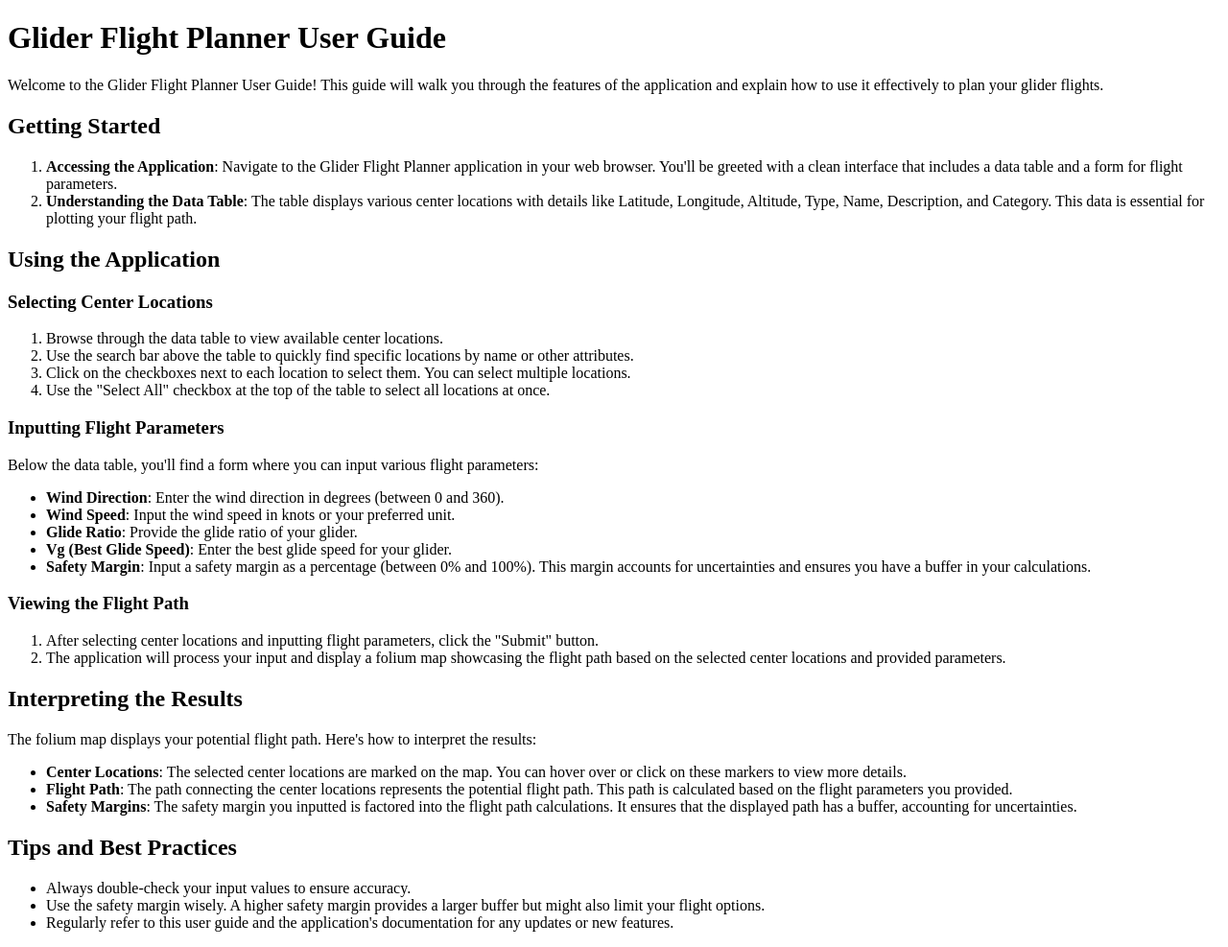
After one commit to AlexCodeGlider/gliderFlightPlanner, a Flask app: page /user-guide in a window 1280 px wide. The commit adds this page. Shown: the whole page at 96% size. Run offline with Flask 3, Linux system fonts and the light colour scheme.

Commit message:
User guide

```diff
--- a/app.py
+++ b/app.py
@@ -194,5 +194,9 @@ def index():
 
     return render_template("index.html", map_html=map_html, data=data)
 
+@app.route('/user-guide')
+def user_guide():
+    return render_template('user_guide.html')
+
 if __name__ == "__main__":
     app.run(debug=True)
--- a/templates/index.html
+++ b/templates/index.html
@@ -70,6 +70,9 @@
 <body>
     <div class="container">
         <h2 class="my-4">Glider Flight Planner</h2>
+
+        <p>Welcome to the Glider Flight Planner! Enter the flight parameters and select locations to create map.</p>
+        <a href="/user-guide">User Guide</a>
 
         <form action="/" method="post" id="flightParametersForm">
             <div class="row">
--- /dev/null
+++ b/templates/user_guide.html
@@ -0,0 +1,76 @@
+<!DOCTYPE html>
+<html lang="en">
+
+<head>
+    <meta charset="UTF-8">
+    <meta name="viewport" content="width=device-width, initial-scale=1.0">
+    <title>Glider Flight Planner User Guide</title>
+    <!-- Add links to your CSS files or frameworks here, e.g., Bootstrap -->
+</head>
+
+<body>
+
+    <h1>Glider Flight Planner User Guide</h1>
+
+    <p>Welcome to the Glider Flight Planner User Guide! This guide will walk you through the features of the application and explain how to use it effectively to plan your glider flights.</p>
+
+    <h2>Getting Started</h2>
+
+    <ol>
+        <li><strong>Accessing the Application</strong>: Navigate to the Glider Flight Planner application in your web browser. You'll be greeted with a clean interface that includes a data table and a form for flight parameters.</li>
+        <li><strong>Understanding the Data Table</strong>: The table displays various center locations with details like Latitude, Longitude, Altitude, Type, Name, Description, and Category. This data is essential for plotting your flight path.</li>
+    </ol>
+
+    <h2>Using the Application</h2>
+
+    <h3>Selecting Center Locations</h3>
+
+    <ol>
+        <li>Browse through the data table to view available center locations.</li>
+        <li>Use the search bar above the table to quickly find specific locations by name or other attributes.</li>
+        <li>Click on the checkboxes next to each location to select them. You can select multiple locations.</li>
+        <li>Use the "Select All" checkbox at the top of the table to select all locations at once.</li>
+    </ol>
+
+    <h3>Inputting Flight Parameters</h3>
+
+    <p>Below the data table, you'll find a form where you can input various flight parameters:</p>
+
+    <ul>
+        <li><strong>Wind Direction</strong>: Enter the wind direction in degrees (between 0 and 360).</li>
+        <li><strong>Wind Speed</strong>: Input the wind speed in knots or your preferred unit.</li>
+        <li><strong>Glide Ratio</strong>: Provide the glide ratio of your glider.</li>
+        <li><strong>Vg (Best Glide Speed)</strong>: Enter the best glide speed for your glider.</li>
+        <li><strong>Safety Margin</strong>: Input a safety margin as a percentage (between 0% and 100%). This margin accounts for uncertainties and ensures you have a buffer in your calculations.</li>
+    </ul>
+
+    <h3>Viewing the Flight Path</h3>
+
+    <ol>
+        <li>After selecting center locations and inputting flight parameters, click the "Submit" button.</li>
+        <li>The application will process your input and display a folium map showcasing the flight path based on the selected center locations and provided parameters.</li>
+    </ol>
+
+    <h2>Interpreting the Results</h2>
+
+    <p>The folium map displays your potential flight path. Here's how to interpret the results:</p>
+
+    <ul>
+        <li><strong>Center Locations</strong>: The selected center locations are marked on the map. You can hover over or click on these markers to view more details.</li>
+        <li><strong>Flight Path</strong>: The path connecting the center locations represents the potential flight path. This path is calculated based on the flight parameters you provided.</li>
+        <li><strong>Safety Margins</strong>: The safety margin you inputted is factored into the flight path calculations. It ensures that the displayed path has a buffer, accounting for uncertainties.</li>
+    </ul>
+
+    <h2>Tips and Best Practices</h2>
+
+    <ul>
+        <li>Always double-check your input values to ensure accuracy.</li>
+        <li>Use the safety margin wisely. A higher safety margin provides a larger buffer but might also limit your flight options.</li>
+        <li>Regularly refer to this user guide and the application's documentation for any updates or new features.</li>
+    </ul>
+
+    <!-- Add links to other parts of your application or external resources if necessary -->
+
+</body>
+
+</html>
```
